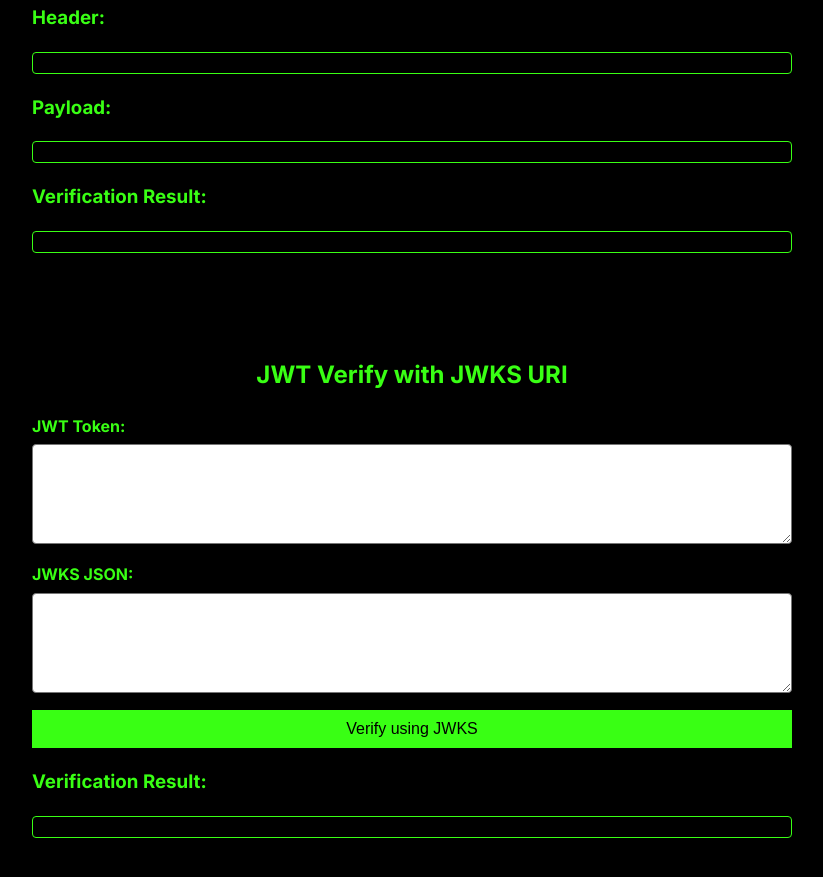
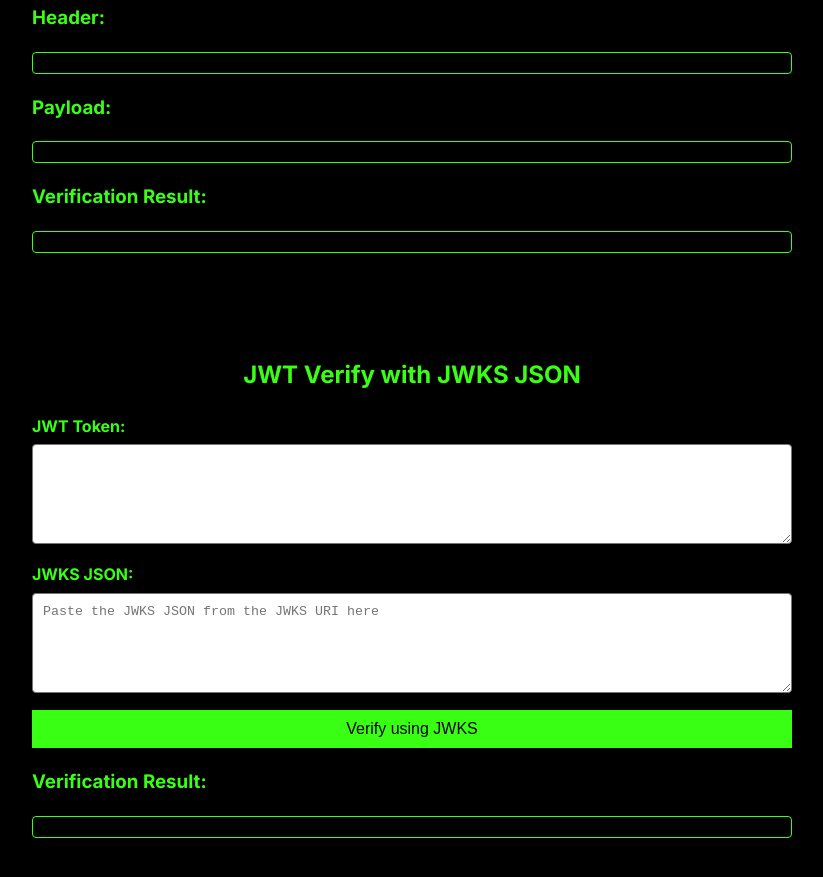
Before and after one commit to aswinrajeevofficial/jwt-playground, a plain HTML site: page index.html in a window 1280 px wide. Shown: the part 2412-3289 px from the top of the page, without its empty margins (228-1051 px from the left). Drawn offline with Linux system fonts and the light colour scheme.

Commit message:
added placeholder, corrected typo

```diff
--- a/index.html
+++ b/index.html
@@ -95,12 +95,12 @@
        </div>
 
        <div class="tool-section">
-         <h2>JWT Verify with JWKS URI</h2>
+         <h2>JWT Verify with JWKS JSON</h2>
          <div id="jwtForm3">
             <label for="jwtToken2">JWT Token:</label>
             <textarea id="jwtToken2" required></textarea>
             <label for="jwksJSON">JWKS JSON:</label>
-            <textarea id="jwksJSON" required></textarea>
+            <textarea id="jwksJSON" placeholder="Paste the JWKS JSON from the JWKS URI here" required></textarea>
             <button onclick="decodeAndVerifyUsingJWKS()">Verify using JWKS</button>
             <div id="decoded">
                <h3>Verification Result:</h3>
```
